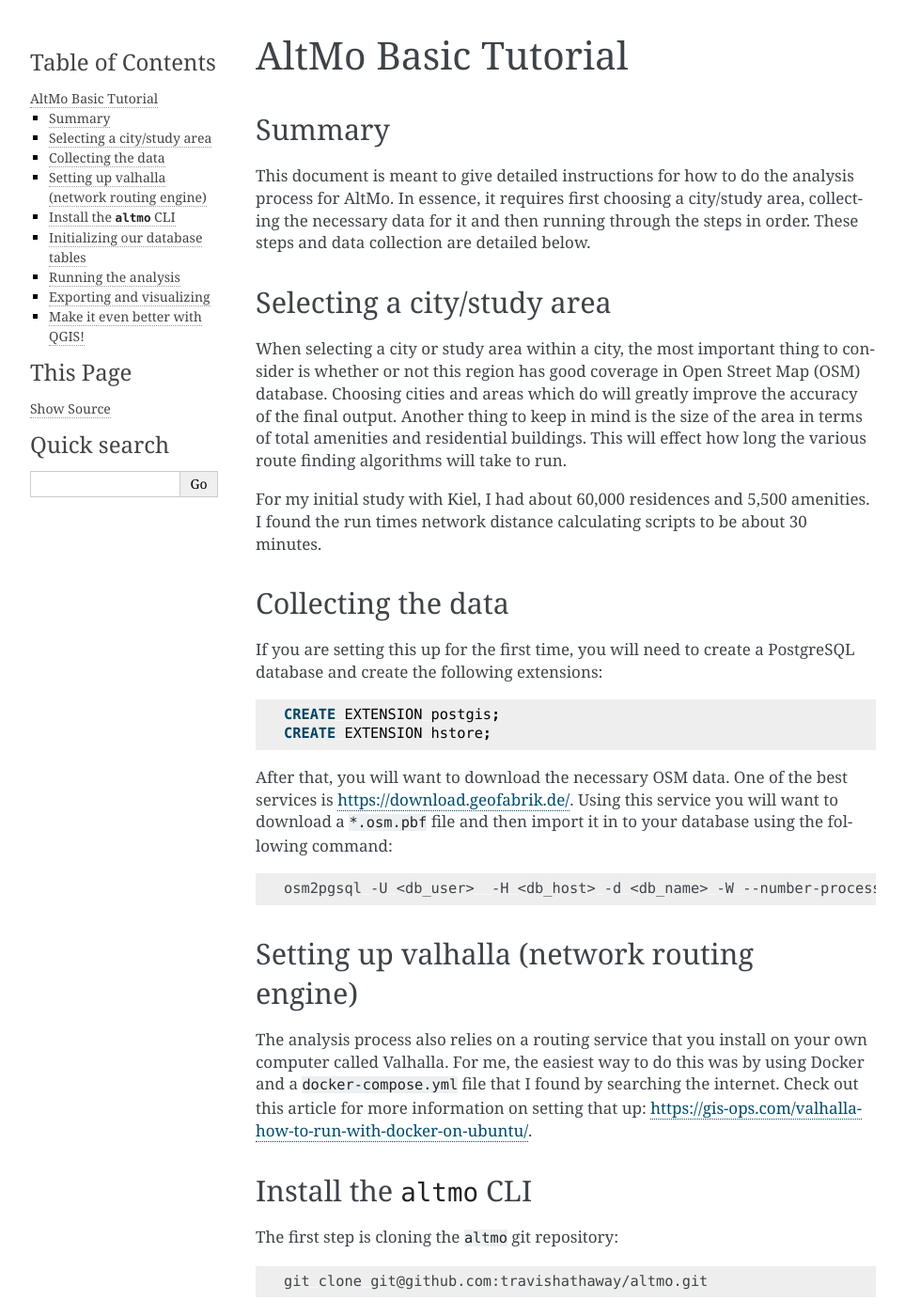
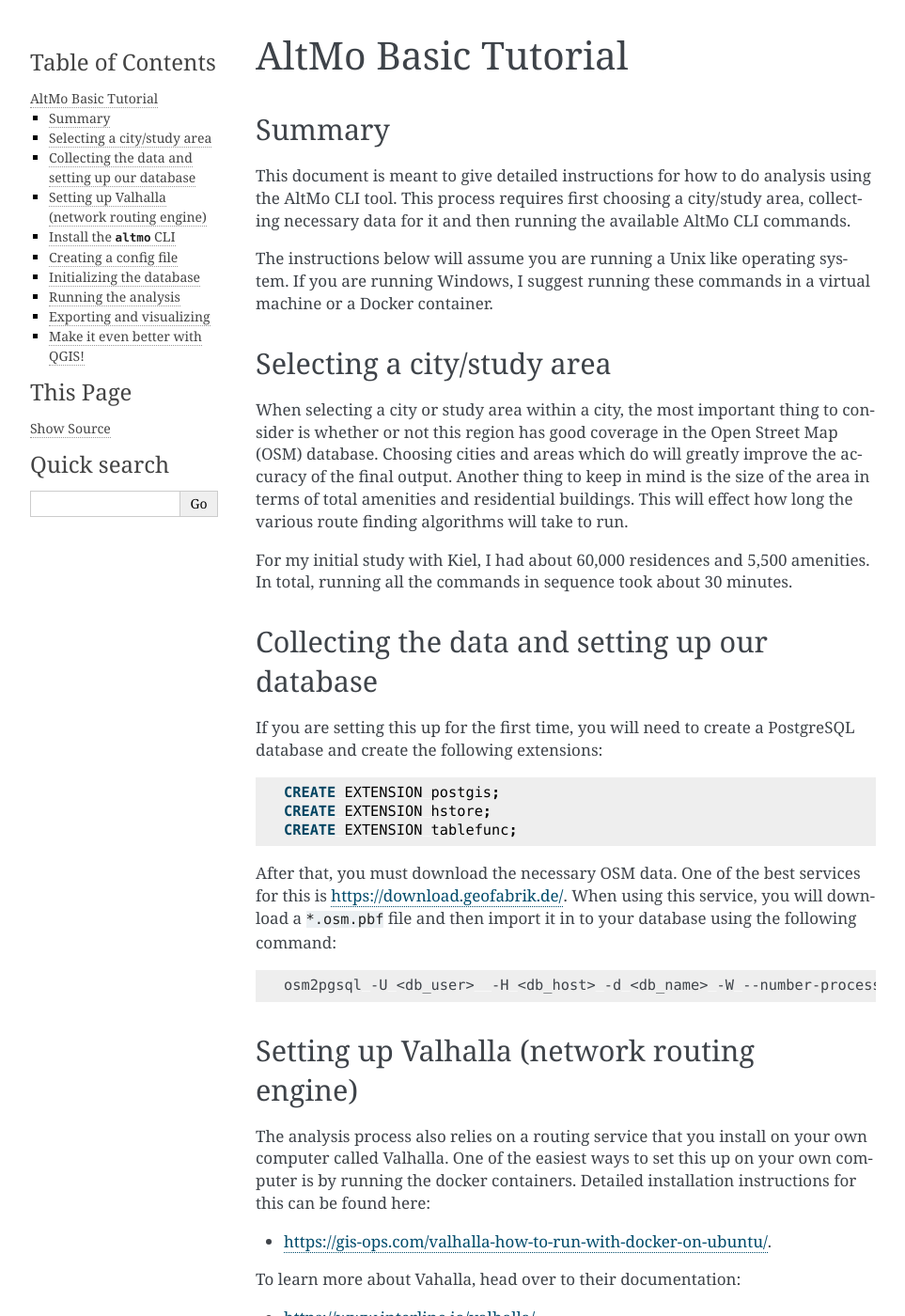
Before and after one commit to travishathaway/altmo, a Sphinx documentation site: the page built from docs/tutorials/basic.rst, in a window 1280 px wide and 1400 px high. Shown: the whole window at 94% size, without its empty margins (148-1111 px from the left). Built offline with Sphinx 7.4.7, drawn with Linux system fonts in a browser that asks for light colours; some of the changed text lies outside the part shown.

Commit message:
Couple fixes, updating docs

```diff
--- a/docs/tutorials/basic.rst
+++ b/docs/tutorials/basic.rst
@@ -4,17 +4,20 @@
 Summary
 -------
 
-This document is meant to give detailed instructions for how to do the
-analysis process for AltMo. In essence, it requires first choosing a
-city/study area, collecting the necessary data for it and then running
-through the steps in order. These steps and data collection are detailed
-below.
+This document is meant to give detailed instructions for how to do analysis
+using the AltMo CLI tool. This process requires first choosing a
+city/study area, collecting necessary data for it and then running
+the available AltMo CLI commands.
+
+The instructions below will assume you are running a Unix like operating system.
+If you are running Windows, I suggest running these commands in a virtual
+machine or a Docker container.
 
 Selecting a city/study area
 ---------------------------
 
 When selecting a city or study area within a city, the most important
-thing to consider is whether or not this region has good coverage in
+thing to consider is whether or not this region has good coverage in the
 Open Street Map (OSM) database. Choosing cities and areas which do will
 greatly improve the accuracy of the final output. Another thing to keep
 in mind is the size of the area in terms of total amenities and
@@ -22,11 +25,11 @@
 finding algorithms will take to run.
 
 For my initial study with Kiel, I had about 60,000 residences and 5,500
-amenities. I found the run times network distance calculating scripts to
-be about 30 minutes.
+amenities. In total, running all the commands in sequence took about 30
+minutes.
 
-Collecting the data
--------------------
+Collecting the data and setting up our database
+-----------------------------------------------
 
 If you are setting this up for the first time, you will need to create a
 PostgreSQL database and create the following extensions:
@@ -35,78 +38,83 @@
 
    CREATE EXTENSION postgis;
    CREATE EXTENSION hstore;
+   CREATE EXTENSION tablefunc;
 
-After that, you will want to download the necessary OSM data. One of the
-best services is https://download.geofabrik.de/. Using this service you
-will want to download a ``*.osm.pbf`` file and then import it in to your
+After that, you must download the necessary OSM data. One of the
+best services for this is https://download.geofabrik.de/. When using this
+service, you will download a ``*.osm.pbf`` file and then import it in to your
 database using the following command:
 
 .. code:: bash
 
    osm2pgsql -U <db_user>  -H <db_host> -d <db_name> -W --number-processes <num_cores> --hstore <osm_pbf_data_file>
 
-Setting up valhalla (network routing engine)
+Setting up Valhalla (network routing engine)
 --------------------------------------------
 
 The analysis process also relies on a routing service that you install
-on your own computer called Valhalla. For me, the easiest way to do this
-was by using Docker and a ``docker-compose.yml`` file that I found by
-searching the internet. Check out this article for more information on
-setting that up:
-https://gis-ops.com/valhalla-how-to-run-with-docker-on-ubuntu/.
+on your own computer called Valhalla. One of the easiest ways to set this
+up on your own computer is by running the docker containers. Detailed
+installation instructions for this can be found here:
+
+- https://gis-ops.com/valhalla-how-to-run-with-docker-on-ubuntu/.
+
+To learn more about Vahalla, head over to their documentation:
+
+- https://www.interline.io/valhalla/
 
 Install the ``altmo`` CLI
 -------------------------
 
-The first step is cloning the ``altmo`` git repository:
+With our OSM data now in place and a Vahalla instance running,
+we can install the CLI tool that will help us run the rest of our
+analysis.
+
+You can do this by first creating a virtualenv and then installing
+the ``altmo`` package via ``pip``:
 
 .. code:: bash
 
-   git clone git@github.com:travishathaway/altmo.git
-
-A prerequisite for using the ``altmo`` CLI locally is installing a
-program called ``poetry``. Head over here to learn more about installing
-and running that: https://python-poetry.org/.
-
-Once you have poetry up and running, you can install ``altmo`` with the
-following command:
-
-.. code:: bash
-
-   poetry install
+    python -m venv ~/.virtualenvs/altmo
+    source ~/.virtualenvs/altmo/bin/activate
+    pip install altmo
 
 Afterwards, verify the ``altmo`` command is work by running:
 
 .. code:: bash
 
-   poetry run altmo --help
+   altmo --help
 
-(to avoid prefixing commands with ``poetry run``, you launch a new shell
-with ``poetry shell``)
+Creating a config file
+----------------------
 
-Initializing our database tables
+The config file for your altmo project contains the following
+
+- ``pg_dsn``: connection information for your PostgreSQL server
+- ``valhalla_server``: connection information for the Valhalla server you are running
+- ``amenities``: information about the amenities you want used in the analysis
+
+When you run the ``altmo`` CLI tool it will, by default, look in the current directory
+for a file named ``altmo-config.yml``. Download a template version of this file here:
+
+- https://github.com/travishathaway/altmo/blob/main/examples/altmo-config.yml
+
+Fill in the values ``pg_dsn`` and ``valhalla_server`` to suit your environment.
+``amenities`` will be explained in detail later.
+
+Initializing the database
 --------------------------------
 
-In addition to the table we created while running the OSM import, we
-will also be creating another set of tables to run our analysis. To do
-this, we first need to store our database connect string as an
-environment variable (we also store the URL for connect to our routing
-server Valhalla this way too):
-
-.. code:: bash
-
-   export ALTMO_PG_DSN='dbname=database user=username host=localhost port=5432 password=password'
-   export ALTMO_VALHALLA_SERVER='http://localhost:8002'
-
-After setting up a valid connection, we can add the tables we will need
-with the following command:
+In addition to the tables we created while running the OSM import, we
+will also be creating another set of tables to run our analysis. We can
+add these tables with the following command:
 
 .. code:: bash
 
    altmo schema
 
-If we need to reset the database later, we use the following command to
-remove our tables:
+If we need to reset the database later, we can use the following command to
+remove our tables (it does not remove OSM tables or data):
 
 .. code:: bash
 
@@ -117,13 +125,13 @@
 
 With all of this in place, we are now ready to run the analysis itself.
 This consist of identifying the residences and amenities in OSM data,
-saving that in our tables, and calculating the network distance
-between the two, so we can collect time estimates.
+saving a copy of that to the AltMo tables, and calculating the network distance
+between the two, so we can save the time estimates.
 
-Before doing this, we first need to designate a study area in our
+Before doing this, we first need to create a study area in our
 database. This will define the geographic extent of our study area and
 help with extracting data from OSM. This file should be a single GeoJSON
-file containing on polygon defining the study area.
+file containing one polygon defining the study area.
 
 Once you have this file, you can import it with the following command:
 
@@ -131,8 +139,10 @@
 
    altmo csa boundary.geojson "<study_area_name>" "<study_area_description>" <srs_id:3857>
 
-Be sure to note the name you gave for the ``study_area_name`` parameter
-as we will be using this repeatedly for the other commands.
+The ``study_area_name`` parameter should be a short hand reference to the study
+area containing no spaces (e.g. ``chicago_south_side`` or ``brooklyn``). Be sure
+to note the name you give for this parameter as we will be using this again
+for the other commands.
 
 To collect all the amenities and residences for the study area, we run
 the following command:
@@ -173,28 +183,10 @@
 how many parallel processes will be run when calculating the network
 distance. Typically, this should not be more than the number of
 processors on your computer and also only makes it faster if the
-Valhalla server has sufficient resources (i.e. it is also running with
+Valhalla server has sufficient resources (i.e. it is also running with
 multiple processes available).
 
-We now have distances and more importantly estimated times from each
-residence to the top three nearest amenities. At this point, we can
-calculate our z-scores and weighted averages for time and distance. We
-do this with the following two commands:
-
-.. code:: bash
-
-   altmo zscores <study_area_name> --mode <mode:pedestrian,bicycle> -l single
-
-This calculates the unweighted z-scores for each residence as well as
-average time and average distance and saves it in a table called
-``residence_amenity_distance_standardized``.
-
-The next command stores the categorized and weighted averages and
-z-scores for time:
-
-.. code:: bash
-
-   altmo zscores <study_area_name> --mode <mode:pedestrian,bicycle> -l category
+``...@ ...@ ...@ ...@  (some time passes...)``
 
 Congratulations! You have just finished the last step! Next we will
 cover exporting and visualizing the results.
@@ -202,25 +194,42 @@
 Exporting and visualizing
 -------------------------
 
-There are two methods for export the data we have created so far. These
+There are two methods for exporting the data we have created so far. These
 methods will either export the data we have created as raster or vector
 data types. The raster data type provides a broad overview of the study
 area to see regional patterns, whereas vector data provides data on
 single points.
 
-Use the the following command to command to export a raster data set
-(GTiff file):
+Use the the following command to export a raster data set (GTiff file):
 
 .. code:: bash
 
-   altmo raster <study_area_name> <outfile> -r 50 -f all_average_time
+   altmo raster <study_area_name> <outfile> -r 50 -f all
 
-The following command will export the vector data as GeoJSON using
-SRS_ID of your database (e.g. 3857):
+Available choices are the ``categories`` defined in you ``altmo-config.yml`` file.
+The example ``altmo-config.yml`` has the following categories defined:
+
+- school
+- shopping
+- groceries
+- administrative
+- health
+- community
+- outing_destination
+- nature
+
+The following commands will export the vector data as GeoJSON:
 
 .. code:: bash
 
-   altmo export <study_area_name> <export_type: all, all_web, single_residences> > test.geojson
+    # This command will export everything in a single GeoJSON file
+    altmo export <study_area_name> all --srs-id 4236  --mode pedestrian > all.json
+
+    # You can also narrow down what to include in this file with the '--properties' option
+    altmo export <study_area_name> all --srs-id 4236  --mode pedestrian --properties 'all,groceries,shopping' > all.json
+
+    # This command will export all residences as separate files in the specified export directory
+    altmo export <study_area_name> single_residence --srs-id 4236 --mode pedestrian --export-dir export_data
 
 Make it even better with QGIS!
 ------------------------------
```
Also changed, not shown: other parts of docs/tutorials/basic.rst (+1 -1 lines), 4 other files.
